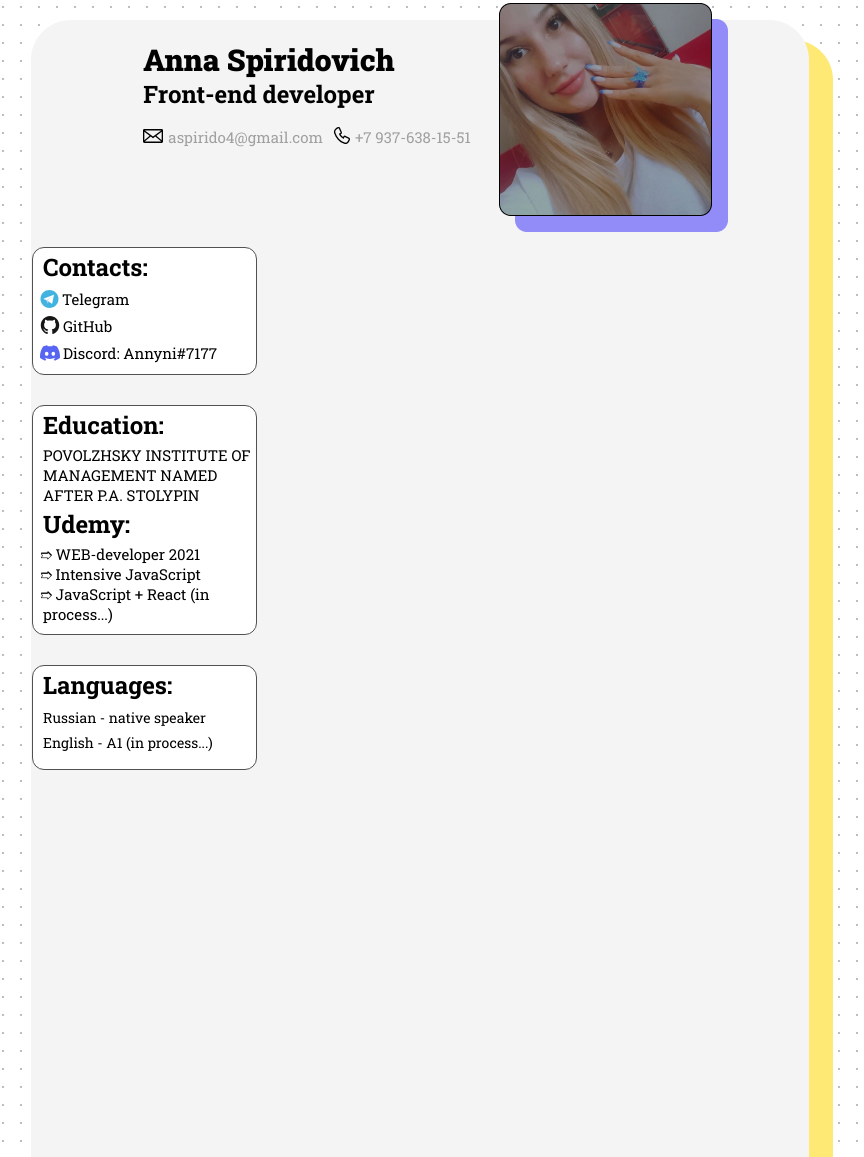
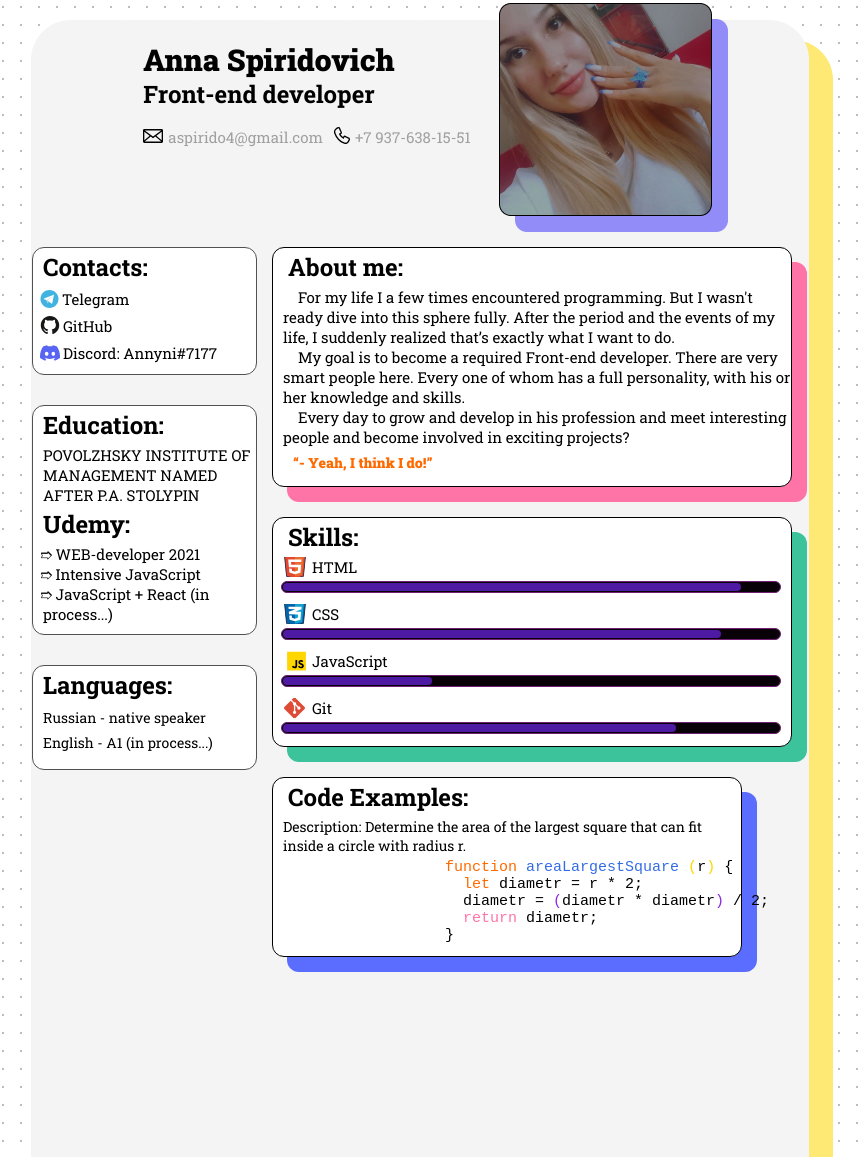
Before and after one commit to Anna-spi/rsschool-cv, a plain HTML site: page index.html in a window 1280 px wide. Shown: the part 125-1282 px from the top of the page, without its empty margins (208-1072 px from the left). Drawn offline with Linux system fonts and the light colour scheme.

Commit message:
feat: add block-right

```diff
--- a/css/style.css
+++ b/css/style.css
@@ -224,3 +224,117 @@ li {
 .block-left:nth-child(3) {
   height: 105px;
 }
+
+.block-right {
+  margin-top: 30px;
+  width: 520px;
+  height: 240px;
+  background: #ffffff;
+  border: 1px solid #000000;
+  box-shadow: 15px 15px 0px #fe74a6;
+  border-radius: 12px;
+  margin-right: 40px;
+}
+
+.block-right:nth-child(2) {
+  height: 230px;
+  box-shadow: 15px 15px 0px #3dc39b;
+}
+
+.block-right:nth-child(3) {
+  width: 470px;
+  height: 180px;
+  box-shadow: 15px 15px 0px #5b6dff;
+  padding: 0 10px 0;
+}
+
+.about p {
+  padding-left: 10px;
+  text-indent: 15px;
+  font-size: 15px;
+}
+
+.about span {
+  /* font-family: "Source Sans Pro"; */
+  font-weight: 800;
+  color: #ff6a00;
+  font-size: 14px;
+  padding-left: 20px;
+  line-height: 32px;
+}
+
+/* Skills */
+.skills-list {
+  margin: 0;
+  padding: 0;
+}
+
+.skills__list dt {
+  padding-left: 28px;
+  background-repeat: no-repeat;
+  background-position: left;
+  margin-left: 11px;
+}
+
+.skills__list-html {
+  background-image: url(../assets/svg/icon-html.svg);
+}
+
+.skills__list-css {
+  background-image: url(../assets/svg/icon-css.svg);
+}
+
+.skills__list-js {
+  background-image: url(../assets/svg/icons8-javascript.svg);
+}
+
+.skills__list-git {
+  background-image: url(../assets/svg/git-icon.svg);
+}
+
+.level {
+  width: 500px;
+  margin: 4px 0 11px 8px;
+  padding: 0;
+  height: 12px;
+  font-size: 0;
+  background-color: #080208;
+  border: 1px solid #712073;
+  border-radius: 8px;
+}
+
+.level div {
+  margin: 1px;
+  height: 8px;
+  background-color: rgb(78, 25, 163);
+  border-radius: 6px;
+}
+
+.examples__body-descr {
+  font-size: 14px;
+  margin-bottom: 4px;
+}
+
+.examples__color-orange {
+  color: #ff6a00;
+}
+
+.examples__color-blue {
+  color: #356ce4;
+}
+
+.examples__color-pink {
+  color: #fe74a6;
+}
+
+.examples__color-yellow {
+  color: gold;
+}
+
+.examples__color-violet {
+  color: blueviolet;
+}
+
+.examples__header {
+  padding-left: 5px;
+}
--- a/index.html
+++ b/index.html
@@ -92,10 +92,79 @@
           </div>
         </div>
         <div class="wrapper__right">
+          <div id='about' class="about block-right">
+            <h2 class="about__header subtitle subtitle__right">About me:</h2>
+            <div class="about__body about__body-right">
+              <p>For my life I a few times encountered programming. But I wasn't ready dive into this sphere fully.
+                After
+                the period and the events of my life, I suddenly realized that’s exactly what I want to do.</p>
+              <p>My goal is to become a required Front-end developer. There are very smart people here. Every one of
+                whom
+                has a full personality, with his or her knowledge and skills.
+              </p>
+              <p>Every day to grow and develop in his profession and meet interesting people and become involved in
+                exciting projects?</p>
+              <span><q>- Yeah, I think I do!</q></span>
+            </div>
+          </div>
+          <div id='skills' class="skills block-right">
+            <h2 class="skills__header subtitle subtitle__right">Skills:</h2>
+            <div class="skills__body">
+              <div class="skills__list">
+                <dl>
+                  <dt class="skills__list-html">
+                    HTML
+                  </dt>
+                  <dd class="level">
+                    <div style="width: 92%;">92%</div>
+                  </dd>
+
+                  <dt class="skills__list-css">
+                    CSS
+                  </dt>
+                  <dd class="level">
+                    <div style="width: 88%;">88%</div>
+                  </dd>
+
+                  <dt class="skills__list-js">
+                    JavaScript
+                  </dt>
+                  <dd class="level">
+                    <div style="width: 30%;">30%</div>
+                  </dd>
+
+                  <dt class="skills__list-git">
+                    Git
+                  </dt>
+                  <dd class="level">
+                    <div style="width: 79%;">79%</div>
+                  </dd>
+                </dl>
+              </div>
+            </div>
+          </div>
+          <div id="examples" class="examples block-right">
+            <h2 class="examples__header subtitle subtitle__right">Code Examples:</h2>
+            <div class="examples__body">
+              <div class="examples__body-descr"><span class="bold">Description:</span> Determine the area of the largest
+                square that can fit inside a circle
+                with radius r.</div>
+              <div class="examples__body-code">
+                <pre><code>                  <span class="examples__color-orange">function</span> <span class="examples__color-blue">areaLargestSquare</span> <span class="examples__color-yellow">(</span>r<span class="examples__color-yellow">)</span> {
+                    <span class="examples__color-orange">let</span> diametr = r * 2;
+                    diametr = <span class="examples__color-violet">(</span>diametr * diametr<span class="examples__color-violet">)</span> / 2;
+                    <span class="examples__color-pink">return</span> diametr;
+                  }
+                </code></pre>
+              </div>
+            </div>
+          </div>
 
         </div>
       </div>
+    </div>
   </main>
+
 
 </body>
 
```
